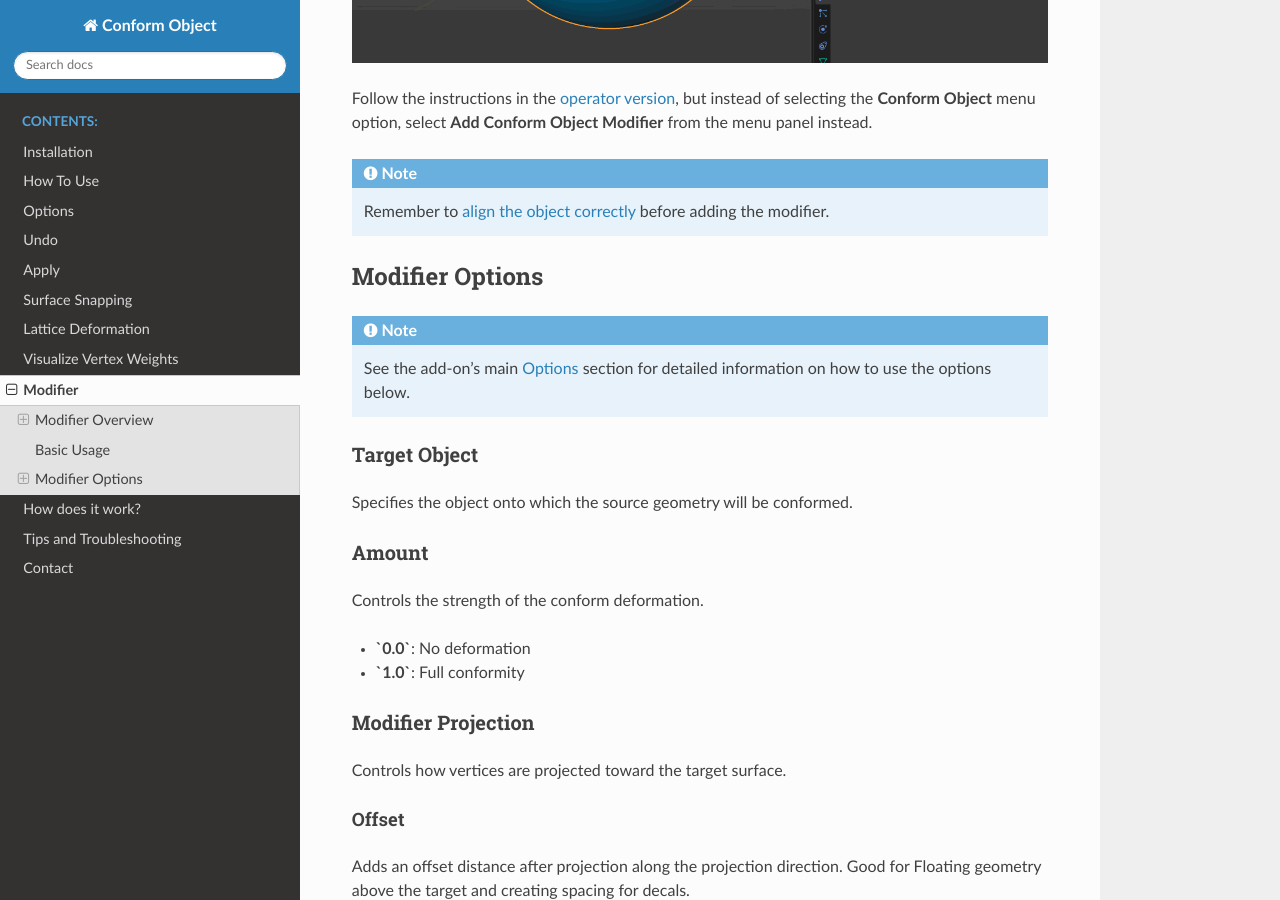
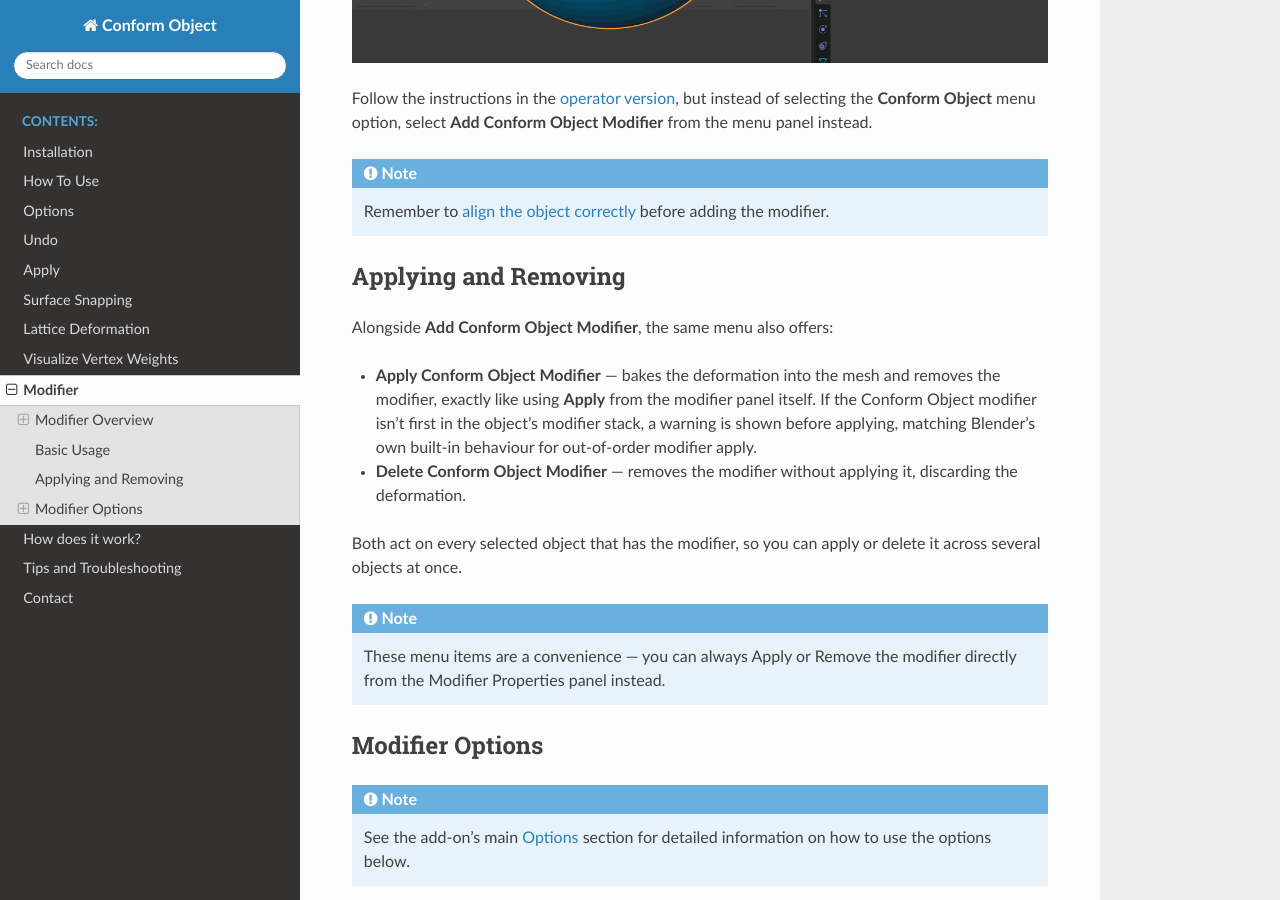
Before and after one commit to mkingsnorth/conform_object_docs, a Sphinx documentation site: the page built from docs/modifier.rst, in a window 1280 px wide and 900 px high, scrolled down 1243 px. Built offline with Sphinx 7.4.7 and the Read the Docs theme 3.1.0, drawn with Linux system fonts in a browser that asks for light colours.

Commit message:
Document the new Apply/Delete Conform Object Modifier menu items
Matches the add-on's Modifier menu, which now offers Apply and Delete
alongside Add. Notes that Apply warns when the modifier isn't first in
the stack, mirroring Blender's own built-in behaviour.

Co-Authored-By: Claude Sonnet 5 <noreply@anthropic.com>

```diff
--- a/docs/modifier.rst
+++ b/docs/modifier.rst
@@ -49,6 +49,21 @@ Follow the instructions in the :ref:`operator version<How to Use>`, but instead
 .. note::
 
     Remember to :ref:`align the object correctly<stepbystep>` before adding the modifier.
+
+************************
+Applying and Removing
+************************
+
+Alongside **Add Conform Object Modifier**, the same menu also offers:
+
+* **Apply Conform Object Modifier** — bakes the deformation into the mesh and removes the modifier, exactly like using **Apply** from the modifier panel itself. If the Conform Object modifier isn't first in the object's modifier stack, a warning is shown before applying, matching Blender's own built-in behaviour for out-of-order modifier apply.
+* **Delete Conform Object Modifier** — removes the modifier without applying it, discarding the deformation.
+
+Both act on every selected object that has the modifier, so you can apply or delete it across several objects at once.
+
+.. note::
+
+    These menu items are a convenience — you can always Apply or Remove the modifier directly from the Modifier Properties panel instead.
 
 ************************
 Modifier Options
```
